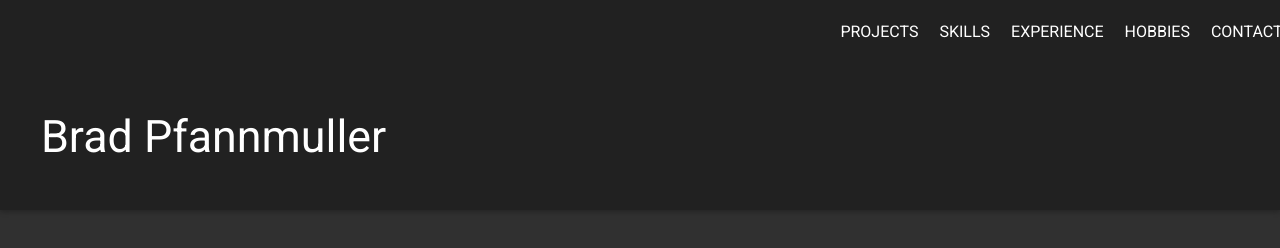
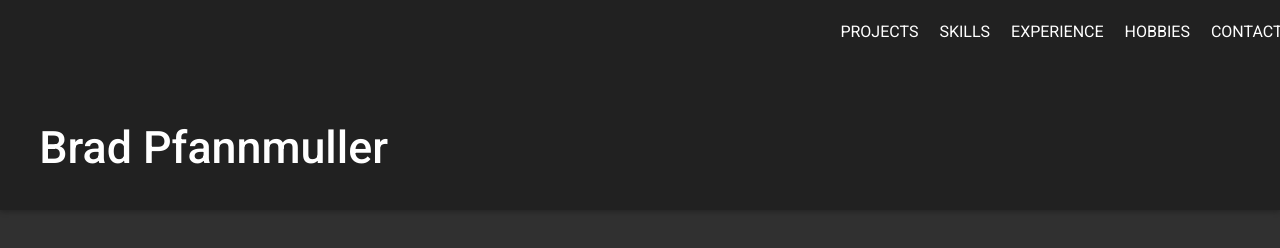
Before and after one commit to Right2Drive/Portfolio, a website: page public/index.html in a window 1280 px wide. Drawn offline with nearby package versions, Linux system fonts and the light colour scheme.

Commit message:
Giving up on sub-header and adjusting the fonts for the title, will need to change import if more fonts are desired

```diff
--- a/public/components/header/header.html
+++ b/public/components/header/header.html
@@ -23,7 +23,6 @@
     <div class="header bottom section">
         <div class="header-col col-left">
             <span class="header-title">Brad Pfannmuller</span>
-            <span class="header-sub">Software Developer</span>
         </div>
         <div class="header-col col-center">
             <!-- Insert middle content here -->
@@ -86,10 +85,12 @@
         position: relative;
         display: block;
         vertical-align: middle;
-        line-height: 147px;
+        line-height: 170px;
+
+        /* Fonts */
         font-size: 280%;
-        font-weight: 200;
         font-family: 'Roboto', sans-serif;
+        font-weight: 500;
     }
 
     .nav {
--- a/public/index.html
+++ b/public/index.html
@@ -11,7 +11,7 @@
   <script src="https://ajax.googleapis.com/ajax/libs/jquery/3.1.0/jquery.min.js"></script>
 
     <!--Import fonts -->
-    <link href="https://fonts.googleapis.com/css?family=Roboto" rel="stylesheet">
+    <link href="https://fonts.googleapis.com/css?family=Roboto:400,500" rel="stylesheet">
 
     <!-- Import Javascript -->
   <script src="js/components.js"></script>
```
